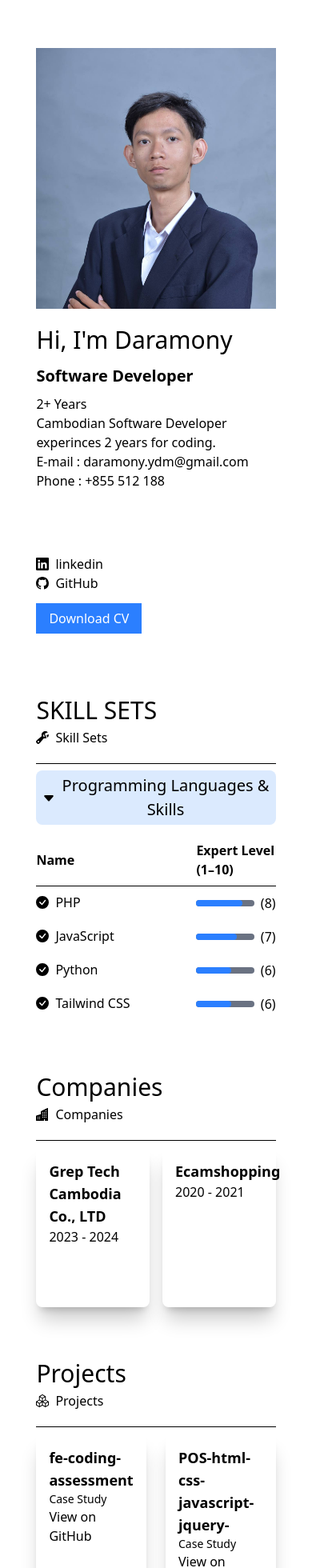
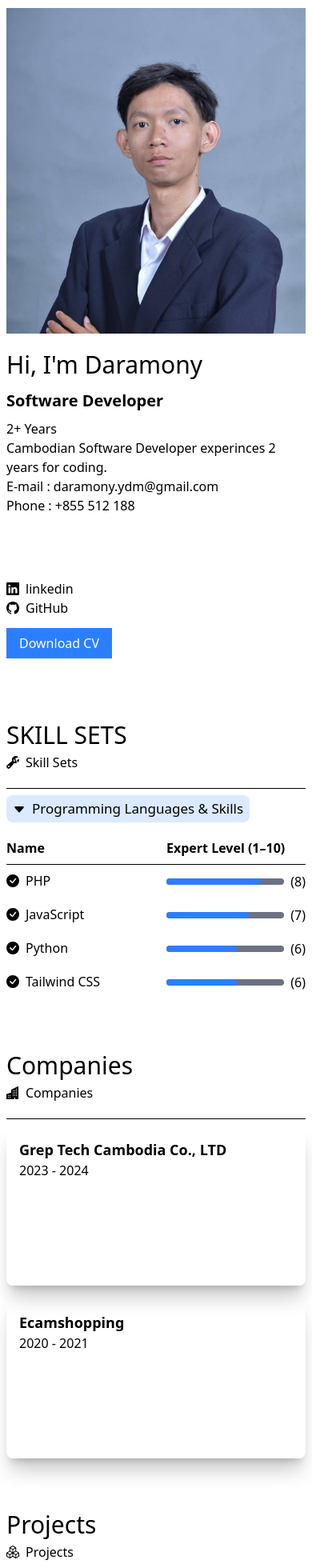
Before and after one commit to dramonyyem/yem-daramony, a Vue app: page / in a window 390 px wide. Shown: the top 1960 px of the page at 80% size. Built offline with nearby package versions, Linux system fonts and the light colour scheme.

Commit message:
new commit

```diff
--- a/src/App.vue
+++ b/src/App.vue
@@ -84,14 +84,14 @@ onMounted(() => {
 
 <template>
   <header>
-    <div class="mt-[60px]">
+    <div class="mt-[10px]">
 
     </div>
     <div class="mx-auto px-2 sm:px-6 lg:px-8 w-full lg:w-6/10">
       <!-- <h1 class="text-[40px]">Portfolio</h1> -->
 
 
-      <div class="w-8/10 mx-auto">
+      <div class="w-full lg:w-8/10 mx-auto">
 
         <div class="grid grid-cols-1 md:grid-cols-2 lg:grid-cols-2 gap-4">
           <!-- Left column -->
@@ -162,7 +162,7 @@ onMounted(() => {
 
     <div class="mx-auto px-2 sm:px-6 lg:px-8 w-full lg:w-6/10">
 
-      <div class="mt-[60px] w-8/10 mx-auto">
+      <div class="mt-[60px] w-full lg:w-8/10 mx-auto">
         <h2 class="text-[30px]">SKILL SETS</h2>
 
         <div class="flex items-center gap-2">
@@ -188,7 +188,7 @@ onMounted(() => {
                   <path d="m12.14 8.753-5.482 4.796c-.646.566-1.658.106-1.658-.753V3.204a1 1 0 0 1 1.659-.753l5.48 4.796a1 1 0 0 1 0 1.506z"/>
                 </svg>
               </div>
-              <div class="text-[20px] ">
+              <div class="text-[17px]">
                 Programming Languages & Skills
               </div>
             </div>
@@ -290,7 +290,7 @@ onMounted(() => {
     </div>
     <div class="mx-auto px-2 sm:px-6 lg:px-8 w-full lg:w-6/10">
 
-      <div class="mt-[60px] mx-auto w-8/10">
+      <div class="mt-[60px] mx-auto w-full lg:w-8/10">
         <h2 class="text-[30px]">Companies</h2>
 
         <div class="flex items-center gap-2">
@@ -301,7 +301,7 @@ onMounted(() => {
         </div>
 
         <hr class="mt-5 mb-2" />
-        <div class="grid grid-cols-2 lg:grid-cols-4 md:grid-cols-3 gap-4">
+        <div class="grid grid-cols-1 lg:grid-cols-4 md:grid-cols-3 gap-4">
           <div class="w-full h-[200px] shadow-xl/20 rounded-lg hover:bg-blue-800 hover:text-white">
             <div class="p-4">
                 <h3 class="text-lg font-bold">Grep Tech Cambodia Co., LTD</h3>
@@ -326,7 +326,7 @@ onMounted(() => {
 
     <div class="mx-auto px-2 sm:px-6 lg:px-8 w-full lg:w-6/10">
 
-      <div class="w-8/10 mx-auto">
+      <div class="w-full lg:w-8/10 mx-auto">
         <h2 class="text-[30px]">Projects</h2>
         <div class="flex items-center gap-2">
          <svg xmlns="http://www.w3.org/2000/svg" width="16" height="16" fill="currentColor" class="bi bi-boxes" viewBox="0 0 16 16">
@@ -336,7 +336,7 @@ onMounted(() => {
         </div>
 
         <hr class="mt-5 mb-2" />
-        <div class="grid grid-cols-2 lg:grid-cols-4 md:grid-cols-3 gap-6" >
+        <div class="grid grid-cols-1 lg:grid-cols-4 md:grid-cols-3 gap-6" >
           <div class="w-full h-[200px] shadow-xl/20 rounded-lg hover:bg-blue-800 hover:text-white" v-for="repo in repository" :key="repo.id">
             <a :href="repo.html_url" target="_blank" class="block h-full">
               <div class="p-4">
@@ -354,7 +354,7 @@ onMounted(() => {
     </div>
     <div class="mx-auto px-2 sm:px-6 lg:px-8 w-full lg:w-6/10">
 
-      <div class="mt-[60px] mx-auto w-8/10">
+      <div class="mt-[60px] mx-auto w-full lg:w-8/10">
         <h2 class="text-[30px]">Education</h2>
         <div class="flex items-center gap-2">
           <svg xmlns="http://www.w3.org/2000/svg" width="16" height="16" fill="currentColor" class="bi bi-building-fill" viewBox="0 0 16 16">
@@ -364,7 +364,7 @@ onMounted(() => {
         </div>
 
         <hr class="mt-5 mb-2" />
-        <div class="grid grid-cols-2 lg:grid-cols-4 md:grid-cols-3 gap-4">
+        <div class="grid grid-cols-1 lg:grid-cols-4 md:grid-cols-3 gap-4">
           <div class="w-full h-[200px] shadow-xl/20 rounded-lg hover:bg-blue-800 hover:text-white">
             <div class="p-4" >
               <a href="https://www.setecu.com" target="_blank" class="block h-full">
```
